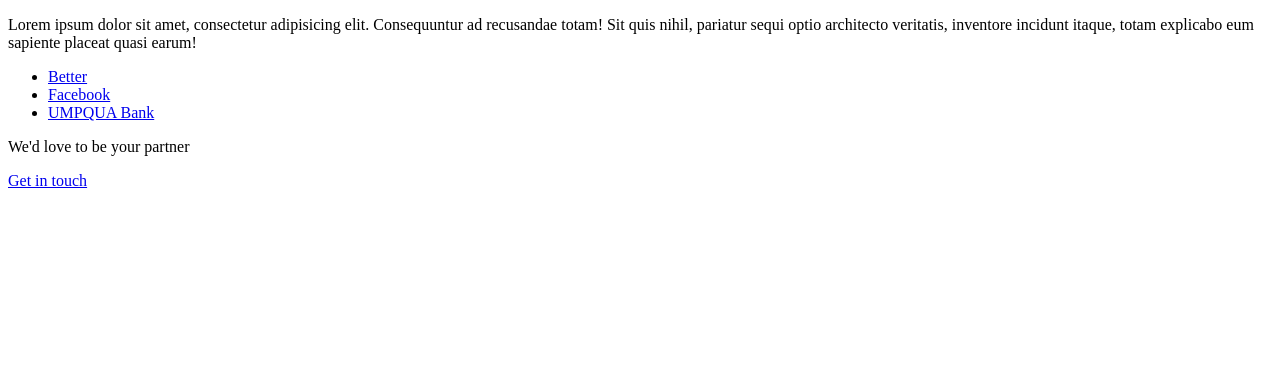
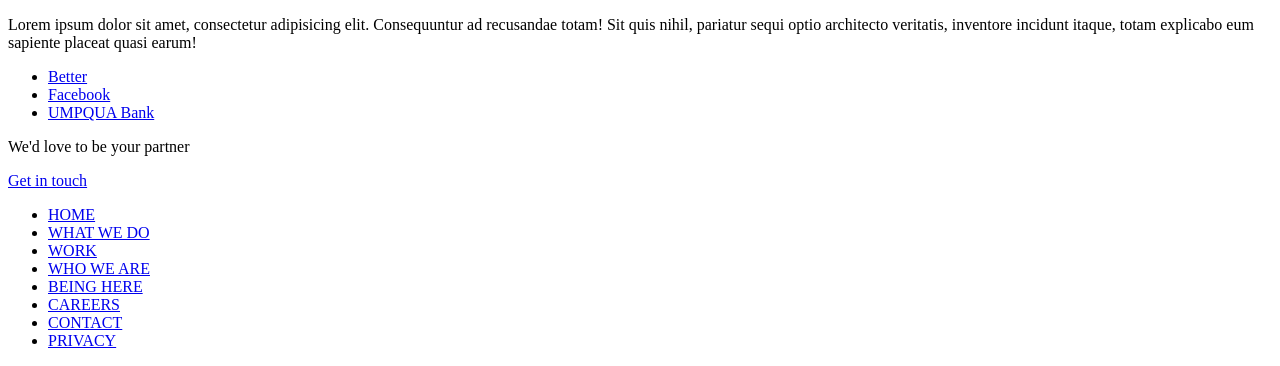
Before and after one commit to smh7210/instrument, a plain HTML site: page index.html in a window 1280 px wide. Shown: the part 2532-2898 px from the top of the page. Before the commit the page ends 2730 px from the top, so only its background shows below. Drawn offline with Linux system fonts and the light colour scheme.

Commit message:
added first set of bottom nav

```diff
--- a/index.html
+++ b/index.html
@@ -80,6 +80,19 @@
             <a href="#">Get in touch</a>
         </section>
     </main>
-    <footer></footer>
+    <footer>
+        <nav>
+            <ul>
+                <li><a href="#">HOME</a></li>
+                <li><a href="#">WHAT WE DO</a></li>
+                <li><a href="#">WORK</a></li>
+                <li><a href="#">WHO WE ARE</a></li>
+                <li><a href="#">BEING HERE</a></li>
+                <li><a href="#">CAREERS</a></li>
+                <li><a href="#">CONTACT</a></li>
+                <li><a href="#">PRIVACY</a></li>
+            </ul>
+        </nav>
+    </footer>
 </body>
 </html>
```
